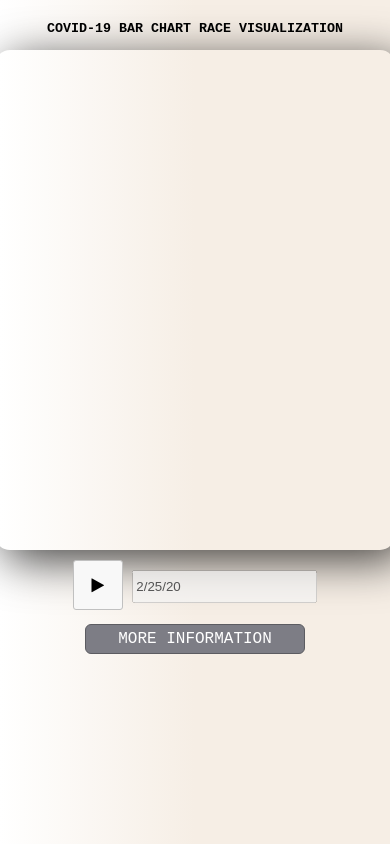
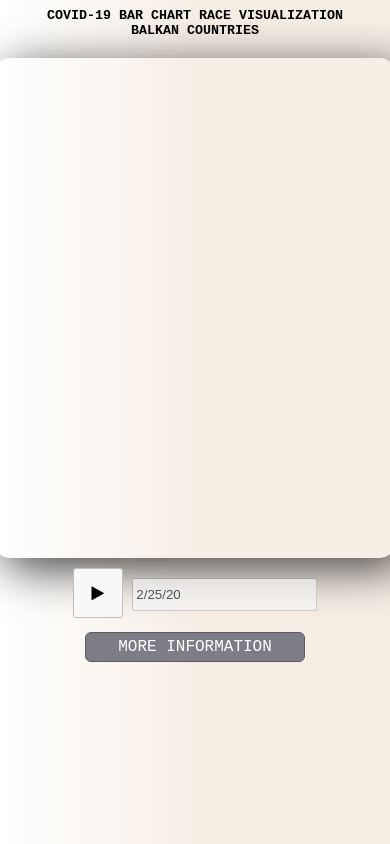
Before and after one commit to GoodbyePlanet/covid19-vizualization-time-line, a website built with Parcel: page index.html in a window 390 px wide. Built offline with nearby package versions, Linux system fonts and the light colour scheme; no server answers.

Commit message:
Add sub-header

```diff
--- a/index.html
+++ b/index.html
@@ -8,6 +8,7 @@
   <body>
     <div class="main-container">
       <h3>COVID-19 BAR CHART RACE VISUALIZATION</h3>
+      <h3>BALKAN COUNTRIES</h3>
       <script src="https://code.highcharts.com/highcharts.js"></script>
       <script src="https://code.highcharts.com/stock/modules/data.js"></script>
       <script
--- a/src/styles.css
+++ b/src/styles.css
@@ -12,6 +12,10 @@ body {
     rgba(246, 238, 229, 1) 50%
   );
   font-family: 'Courier New', Courier, monospace;
+}
+
+h3 {
+  margin: 0;
 }
 
 .main-container {
@@ -102,6 +106,7 @@ body {
   height: 700px;
   margin: 0 auto;
   border-radius: 15px;
+  margin-top: 20px;
 
   -webkit-box-shadow: 10px 10px 46px 0px rgba(0, 0, 0, 0.75);
   -moz-box-shadow: 10px 10px 46px 0px rgba(0, 0, 0, 0.75);
@@ -181,6 +186,7 @@ body {
     width: 400px;
     height: 500px;
     margin: 0 auto;
+    margin-top: 20px;
   }
 }
 
@@ -193,5 +199,6 @@ body {
     width: 340px;
     height: 500px;
     margin: 0 auto;
+    margin-top: 20px;
   }
 }
```
